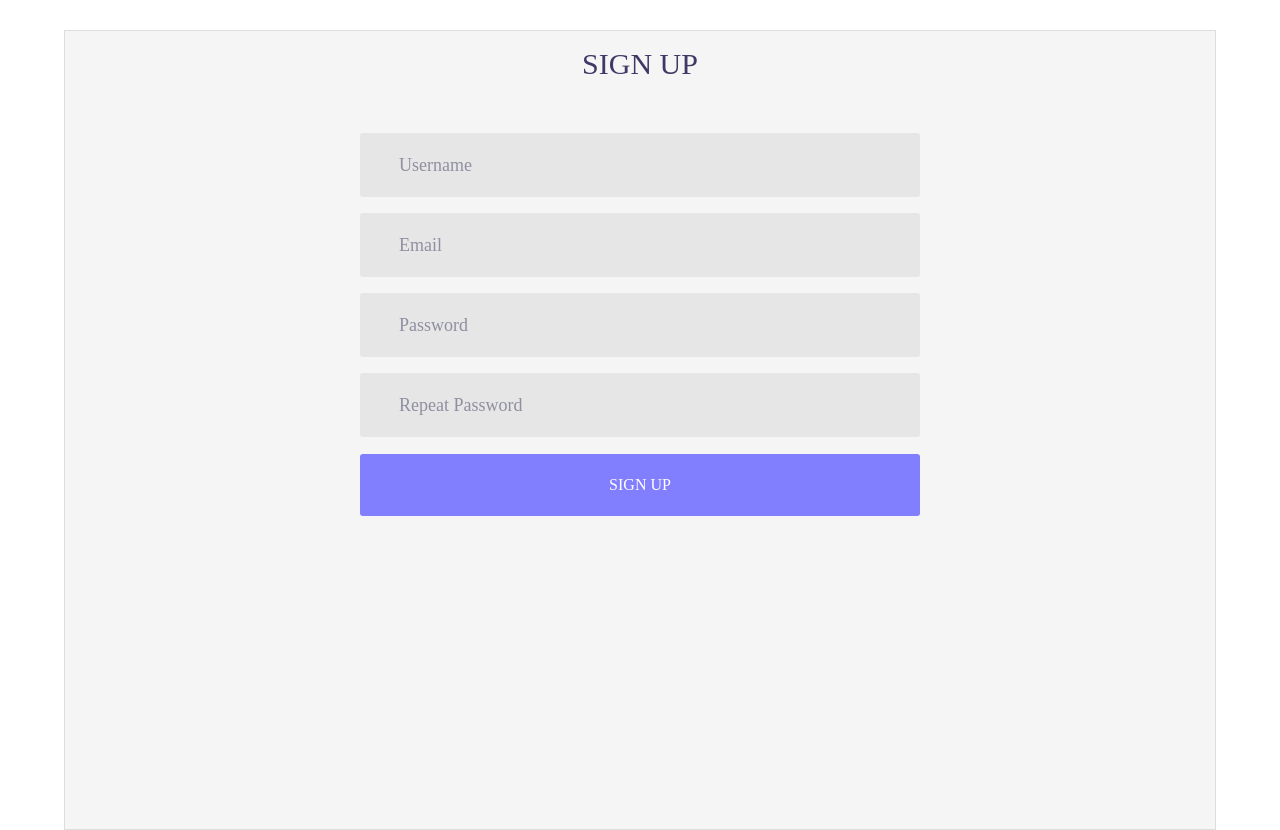
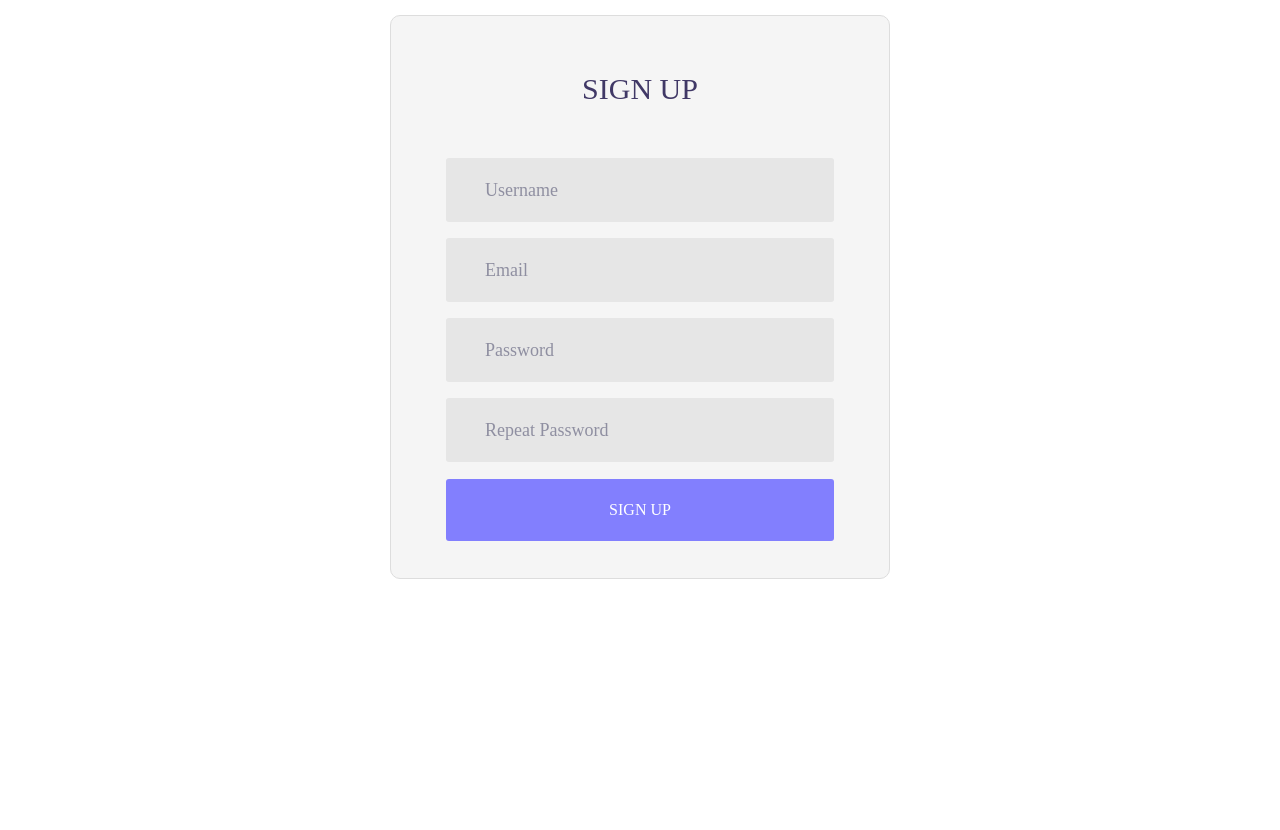
Before and after one commit to roldana/CP476project, a PHP site: page /signUp.html in a window 1280 px wide. After the commit the page ends 579 px from the top, so only its background shows below. Run offline with PHP 8.4, Linux system fonts and the light colour scheme; some web fonts are replaced.

Commit message:
made login and signup pages consistent

```diff
--- a/css/styles.css
+++ b/css/styles.css
@@ -11,7 +11,13 @@
     border-color: #dddddd;
 }
 
-.signUpForm{
-    margin: auto;
-    width: 50%;
+.login-form-wrap {
+    width: 500px;
+    border-radius: 10px;
+    overflow: hidden;
+    padding: 55px 55px 37px;
+    border-style: solid;
+    border-width: 1px;
+    border-color: #dddddd;
+    background-color: #f5f5f5;
 }
--- a/index.html
+++ b/index.html
@@ -10,6 +10,7 @@
 	<link rel="stylesheet" type="text/css" href="fonts/Linearicons-Free-v1.0.0/icon-font.min.css">
 	<link rel="stylesheet" type="text/css" href="css/util.css">
 	<link rel="stylesheet" type="text/css" href="css/main.css">
+	<link rel="stylesheet" type="text/css" href="css/styles.css">
 <!--===============================================================================================-->
 </head>
 <body>
@@ -33,7 +34,7 @@
 			</nav>
 			<!--  -->
 		<div class="container-login100">
-			<div class="wrap-login100 p-t-50 p-b-90">
+			<div class="login-form-wrap">
 				<form class="login100-form validate-form flex-sb flex-w">
 					<span class="login100-form-title p-b-51">
 						Login
--- a/signUp.html
+++ b/signUp.html
@@ -8,7 +8,6 @@
     <link rel="stylesheet" type="text/css" href="vendor/bootstrap/css/bootstrap.min.css">
     <link rel="stylesheet" type="text/css" href="fonts/font-awesome-4.7.0/css/font-awesome.min.css">
     <link rel="stylesheet" type="text/css" href="fonts/Linearicons-Free-v1.0.0/icon-font.min.css">
-
     <link rel="stylesheet" type="text/css" href="css/util.css">
     <link rel="stylesheet" type="text/css" href="css/main.css">
     <link rel="stylesheet" type="text/css" href="css/styles.css">
@@ -17,10 +16,10 @@
 <body>
 
 <div class="limiter">
-    <div class="mainBody">
+    <div class="container-login100">
 
-        <div class="container-login100">
-                <form class="signUpForm">
+        <div class="login-form-wrap">
+                <form >
 					<span class="login100-form-title p-b-51">
 						Sign Up
 					</span>
```
